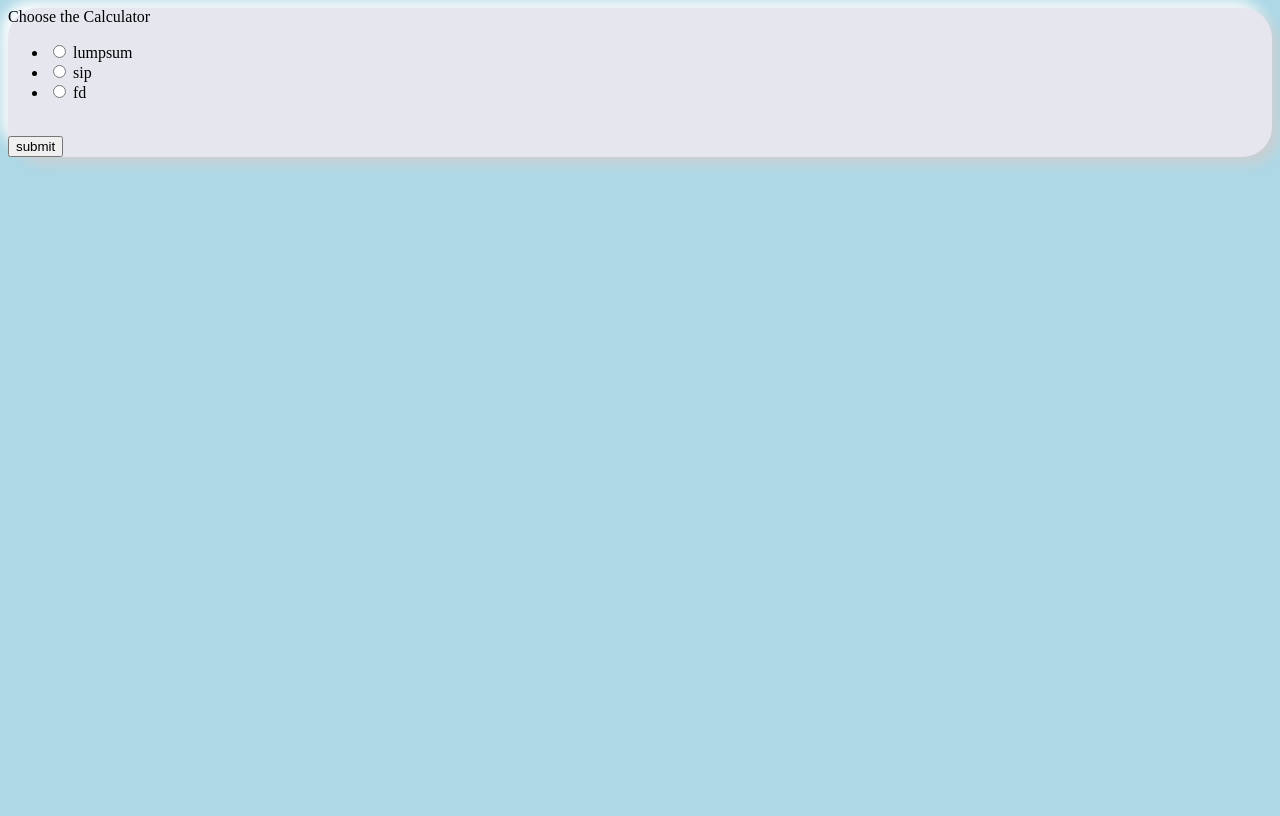
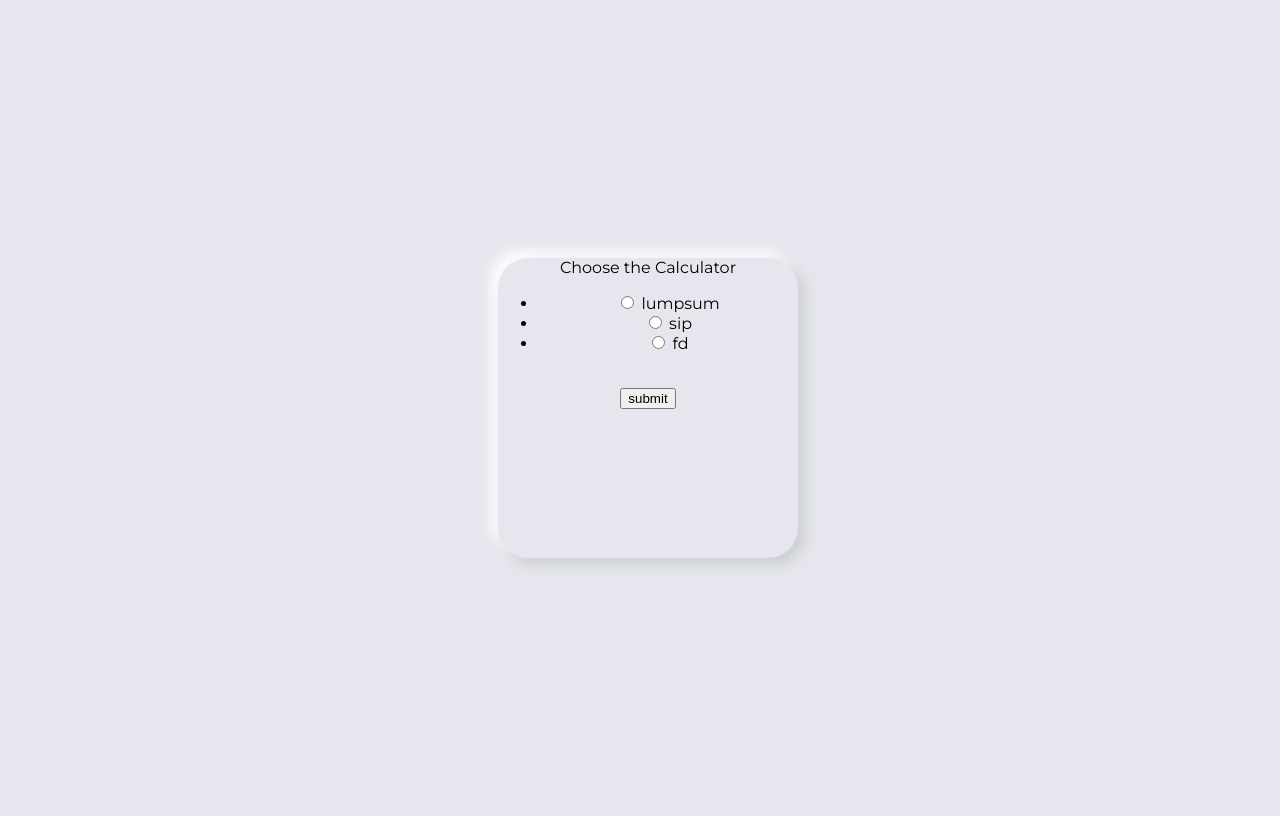
Before and after one commit to Prathyusha-Guduru/Investor-Calculator, a Flask app: page / in a window 1280 px wide. Before the commit the page ends 165 px from the top, so only its background shows below. Run offline with Flask 2, Linux system fonts and the light colour scheme.

Commit message:
Updated stylesheet

```diff
--- a/static/css/stylesheet.css
+++ b/static/css/stylesheet.css
@@ -1,11 +1,29 @@
 body {
-	background-color: lightblue;
+	background-color: #e6e7ee;
+	height: 100vh;
+	width: 100vw;
+	font-family: 'Montserrat', sans-serif;
 }
 
-.form-box{
+main {
+	display: flex;
+	justify-content: center;
+	align-items: center;
+	height: 100%;
+	width: 100%;
+}
+
+.form-box {
 	background-color: #e6e7ee;
-border-radius: 30px;
-box-shadow: 7px 7px 14px #cbced1,
-            -7px -7px 14px #fff;
+	border-radius: 30px;
+	box-shadow: 7px 7px 14px #cbced1,
+		-7px -7px 14px #fff;
+	width: 300px;
+	height: 300px;
+	text-align: center;
 
 }
+
+.form-box:hover {
+	box-shadow: none;
+}
--- a/templates/index.html
+++ b/templates/index.html
@@ -5,8 +5,10 @@
 	<meta charset="UTF-8">
 	<meta http-equiv="X-UA-Compatible" content="IE=edge">
 	<meta name="viewport" content="width=device-width, initial-scale=1.0">
-	<link rel="stylesheet" href='/static/css/stylesheet.css'>
 	<link rel="stylesheet" href="{{ url_for('static', filename='css/stylesheet.css') }}" />
+	<link rel="preconnect" href="https://fonts.gstatic.com">
+	<link href="https://fonts.googleapis.com/css2?family=Montserrat:wght@400;500;600;800;900&display=swap"
+		rel="stylesheet">
 	<title>Investor's Calculator</title>
 </head>
 
@@ -15,7 +17,7 @@
 		<div class="form-box">
 			<form method="POST">
 				{{choosen.hidden_tag()}}
-				{{choosen.calculator.label(class = 'random-class')}} {{choosen.calculator}}
+				{{choosen.calculator.label}} {{choosen.calculator}}
 				<br>
 				{{choosen.submit()}}
 			</form>
```
